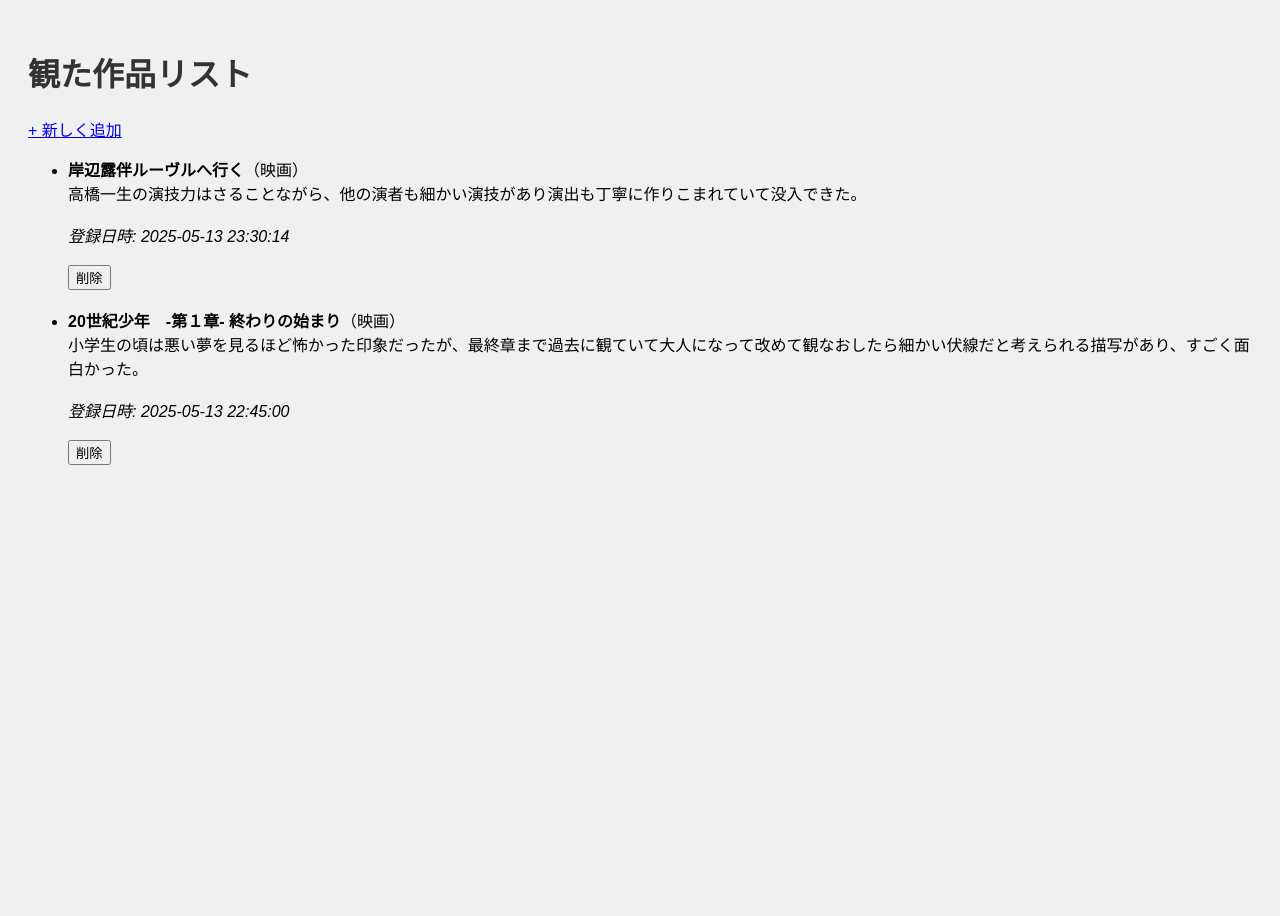
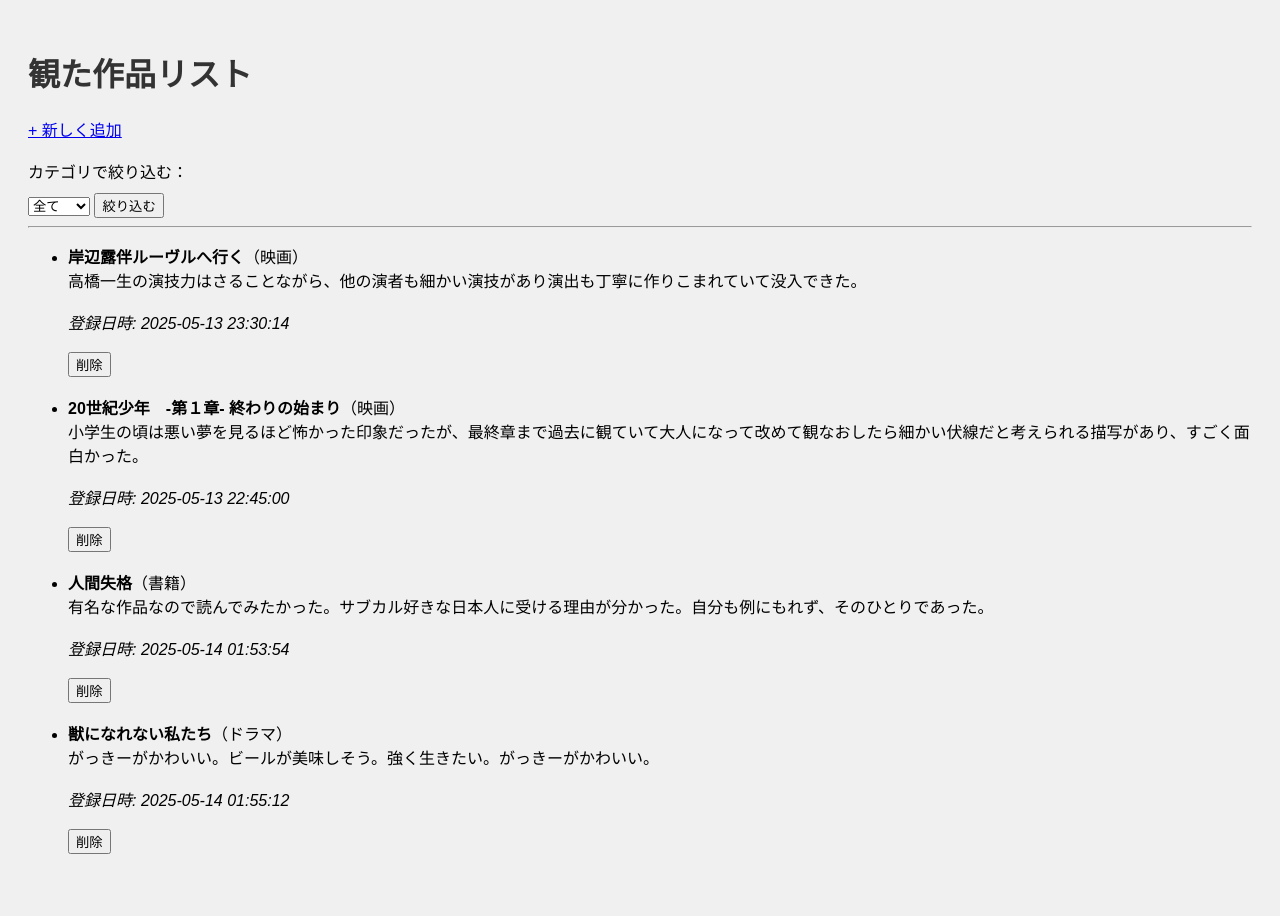
Before and after one commit to chika-ssy/fastapi-webapp, a FastAPI app: page / in a window 1280 px wide. Before the commit the page ends 465 px from the top, so only its background shows below. Run offline with FastAPI, Linux system fonts and the light colour scheme.

Commit message:
Added category search andfixed link to form button to be added

```diff
--- a/data/items.json
+++ b/data/items.json
@@ -10,5 +10,17 @@
     "category": "映画",
     "comment": "小学生の頃は悪い夢を見るほど怖かった印象だったが、最終章まで過去に観ていて大人になって改めて観なおしたら細かい伏線だと考えられる描写があり、すごく面白かった。",
     "created_at": "2025-05-13 22:45:00"
+  },
+  {
+    "title": "人間失格",
+    "category": "書籍",
+    "comment": "有名な作品なので読んでみたかった。サブカル好きな日本人に受ける理由が分かった。自分も例にもれず、そのひとりであった。",
+    "created_at": "2025-05-14 01:53:54"
+  },
+  {
+    "title": "獣になれない私たち",
+    "category": "ドラマ",
+    "comment": "がっきーがかわいい。ビールが美味しそう。強く生きたい。がっきーがかわいい。",
+    "created_at": "2025-05-14 01:55:12"
   }
 ]
--- a/main.py
+++ b/main.py
@@ -1,9 +1,9 @@
-from fastapi import FastAPI, Request, Form
-from fastapi.responses import HTMLResponse
-from fastapi.responses import RedirectResponse
+from fastapi import FastAPI, Request, Form, Query
+from fastapi.responses import HTMLResponse, RedirectResponse
 from fastapi.staticfiles import StaticFiles
 from fastapi.templating import Jinja2Templates
 import json
+from typing import Optional
 from pathlib import Path
 from datetime import datetime
 
@@ -37,13 +37,24 @@ def save_data(data):
     with open(DATA_FILE, "w", encoding="utf-8") as f:
         json.dump(data, f, ensure_ascii=False, indent=2)
 
+@app.get("/add-form", response_class=HTMLResponse)
+def add_form(request: Request):
+    return templates.TemplateResponse("add.html", {"request": request})
+
 @app.get("/", response_class=HTMLResponse)
-def index(request: Request):
+def index(request: Request, category: Optional[str] = Query(None)):
     items = load_data()
-    return templates.TemplateResponse("index.html", {
-        "request": request,
-        "items": list(enumerate(items))  # ← enumerateで番号をつける
-    })
+    if category:
+        items = [item for item in items if item["category"] == category]
+
+    return templates.TemplateResponse(
+        "index.html",
+        {
+            "request": request,
+            "items": list(enumerate(items)),
+            "category": category,
+        }
+    )
 
 @app.post("/add")
 async def add_item(
--- a/templates/index.html
+++ b/templates/index.html
@@ -2,12 +2,28 @@
 <html lang="ja">
 <head>
     <meta charset="UTF-8">
-    <title>ブックリスト</title>
+    <title>視聴閲覧記録リスト</title>
     <link rel="stylesheet" href="/static/css/style.css">
 </head>
 <body>
     <h1>観た作品リスト</h1>
-    <a href="/add"> + 新しく追加</a>
+    <a href="/add-form"> + 新しく追加</a>
+    <br><br>
+
+    <!-- カテゴリ絞り込みフォーム -->
+    <form action="/" method="get">
+        <label for="category">カテゴリで絞り込む：</label>
+        <select name="category" id="category">
+            <option value="">全て</option>
+            <option value="書籍" {% if category == '書籍' %}selected{% endif %}>書籍</option>
+            <option value="映画" {% if category == '映画' %}selected{% endif %}>映画</option>
+            <option value="ドラマ" {% if category == 'ドラマ' %}selected{% endif %}>ドラマ</option>
+        </select>
+        <button type="submit">絞り込む</button><br>
+        <hr>
+    </form>
+
+    <!-- 登録内容の記載 -->
     <ul>
         {% for idx, item in items %}
             <li>
@@ -20,6 +36,8 @@
             </li>
         {% endfor %}
     </ul>
+
+    <!-- 削除確認ダイアログ -->
     <script>
         function confirmDelete() {
             return confirm("本当に削除してよろしいですか？");
```
